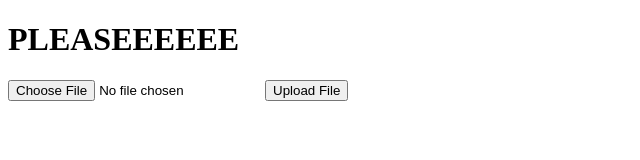
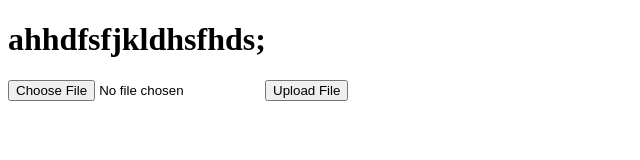
Before and after one commit to jtepp/Syllabus, a plain HTML site: page public/index.html in a window 1280 px wide. Shown: the whole page, without its empty margins (0-640 px from the left). Drawn offline with Linux system fonts and the light colour scheme.

Commit message:
Update index.html

```diff
--- a/public/index.html
+++ b/public/index.html
@@ -9,7 +9,7 @@
 </head>
 
 <body>
-  <h1>PLEASEEEEEE</h1>
+  <h1>ahhdfsfjkldhsfhds;</h1>
   <input type="file" name="file" id="file" accept="image/*">
   <button id="upload">Upload File</button>
 
```
